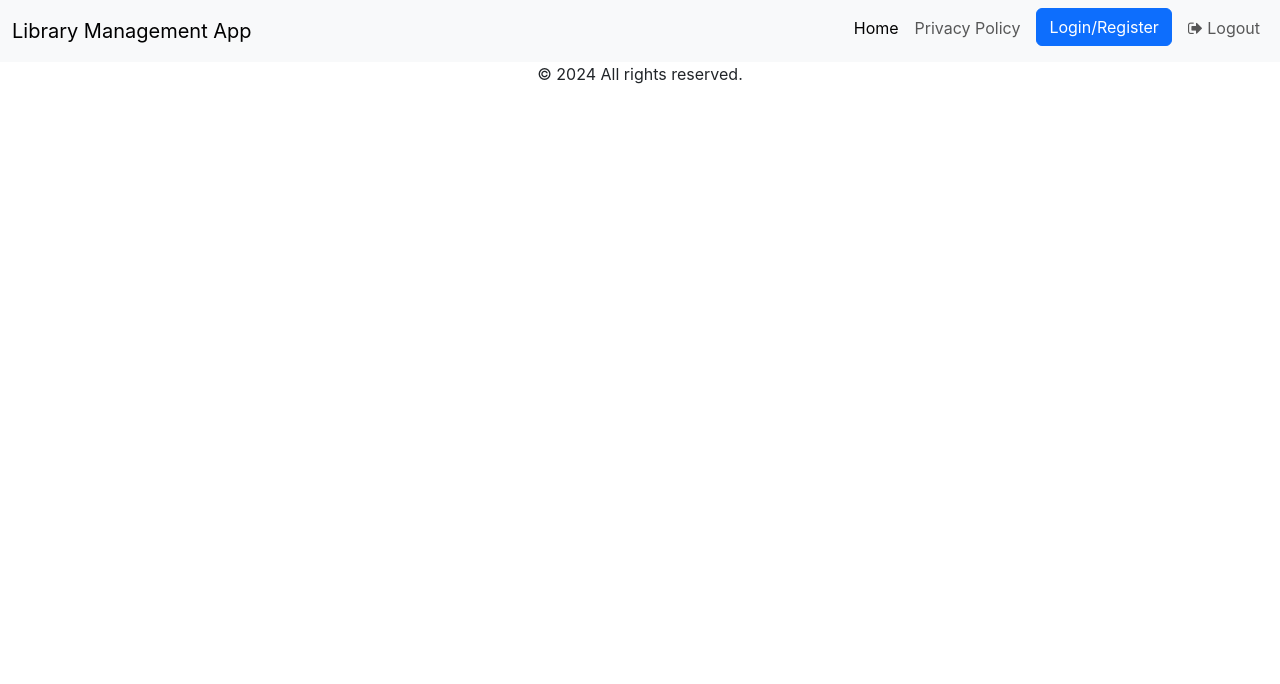
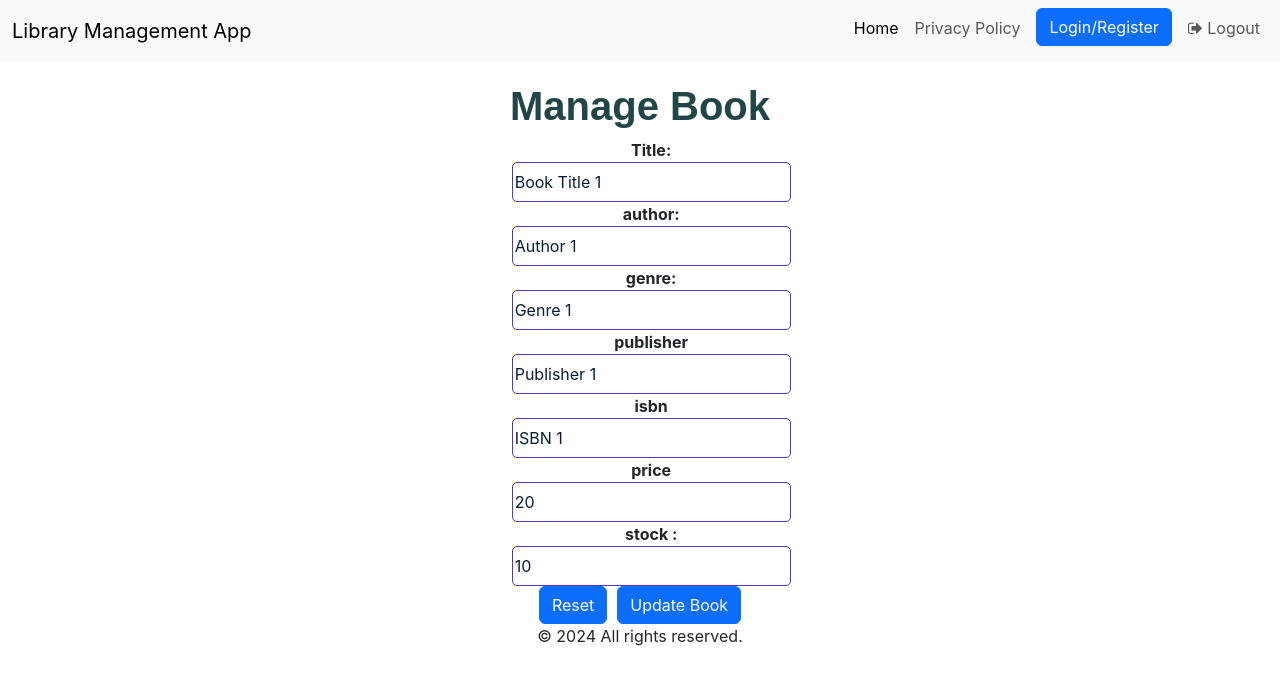
Before and after one commit to frex-arup/library-mgmt-react, a React (Create React App) app: page /update-book/1 in a window 1280 px wide. Shown: the top 684 px of the page. Built offline with nearby package versions, Linux system fonts and the light colour scheme.

Commit message:
Update Book Functionality implemented

```diff
--- a/src/App.js
+++ b/src/App.js
@@ -17,6 +17,7 @@ function App() {
         <Route exact path="/Register" element={<Register/>}/>
         <Route exact path="/Bookmanagement" element={<Bookmanagement/>}/>
         <Route exact path="/Createnewbook" element={<Createnewbook/>}/>
+        <Route exact path="/update-book/:id" element={<Createnewbook/>}/>
         <Route exact path="/Usermanagement" element={<Usermanagement/>}/>
         <Route exact path="/library-mgmt-react" element={<Welcomepage/>}/>
       </Routes>
--- a/src/Services/BookService.js
+++ b/src/Services/BookService.js
@@ -84,7 +84,7 @@ function setDefaultValues() {
 }
 
 export function getBookById(id) {
-  return getBooks().find(book => book.id === id);
+  return getBooks().find(book => book.id == id);
 }
 
 export function addBook(newBook) {
@@ -95,12 +95,12 @@ export function addBook(newBook) {
 
 export function updateBook(updatedBook) {
   let books = getBooks().map(book =>
-    book.id === updatedBook.id ? updatedBook : book
+    book.id == updatedBook.id ? updatedBook : book
   );
   localStorage.setItem('books', JSON.stringify(books));
 }
 
 export function deleteBookById(id) {
-  let books = getBooks().filter(book => book.id !== id);
+  let books = getBooks().filter(book => book.id != id);
   localStorage.setItem('books', JSON.stringify(books));
 }
--- a/src/pages/Bookmanagement.jsx
+++ b/src/pages/Bookmanagement.jsx
@@ -106,7 +106,7 @@ export default function Bookmanagement() {
                 <td>{employee.price}</td>
                 <td>{employee.stock}</td>
                 <td>
-                  <i className="material-icons">mode_edit</i>
+                  <Link to={`/update-book/${employee.id}`}><i className="material-icons" >mode_edit</i></Link>
                 </td>
                 <td>
                   <i className="material-icons" onClick={() => deleteBook(employee.id)}>delete</i>
--- a/src/pages/Createnewbook.jsx
+++ b/src/pages/Createnewbook.jsx
@@ -1,7 +1,10 @@
-import React, { useState } from 'react'
-import { addBook } from '../Services/BookService';
+import React, { useEffect, useState } from 'react'
+import { addBook, getBookById, updateBook } from '../Services/BookService';
+import { useParams } from 'react-router-dom';
 
 const Createnewbook = () => {
+  const { id } = useParams();
+
   const [title, setTitle] = useState('');
   const handleTitleChange = (e) => setTitle(e.target.value);
   const [author, setAuthor] = useState('');
@@ -17,13 +20,32 @@ const Createnewbook = () => {
   const [stock, setStock] = useState('');
   const handleStockChange = (e) => setStock(e.target.value);
 
+  useEffect(() => {
+    if (id) {
+      const book = getBookById(id);
+      setTitle(book.title);
+      setAuthor(book.author);
+      setGenre(book.genre);
+      setPublisher(book.publisher);
+      setIsbn(book.isbn);
+      setPrice(book.price);
+      setStock(book.stock);
+    }
+  }, [id]);
+
+
   const handleSubmit = (event) => {
     // event.preventDefault();
-    const newBook = { title, author, genre, publisher, isbn, price, stock };
-    console.log(newBook);
-    addBook(newBook);
-
-    alert("success");
+    if (id) {
+      const updatedBook = { id, title, author, genre, publisher, isbn, price, stock };
+      console.log(updatedBook);
+      updateBook(updatedBook);
+    } else {
+      const newBook = { title, author, genre, publisher, isbn, price, stock };
+      console.log(newBook);
+      addBook(newBook);
+      alert("success");
+    }
   }
   return (
     <div>
@@ -64,7 +86,7 @@ const Createnewbook = () => {
                     <input type="text" id="stock" value={stock} onChange={handleStockChange} title="stock" required />
                   </div>
                   <button type="reset" className="btn btn-primary" style={{ marginRight: '10px' }}>Reset</button>
-                  <button type="submit" className="btn btn-primary">Add book</button>
+                  <button type="submit" className="btn btn-primary">{id ? 'Update Book' : 'Add Book'}</button>
                 </form>
               </div>
 
```
